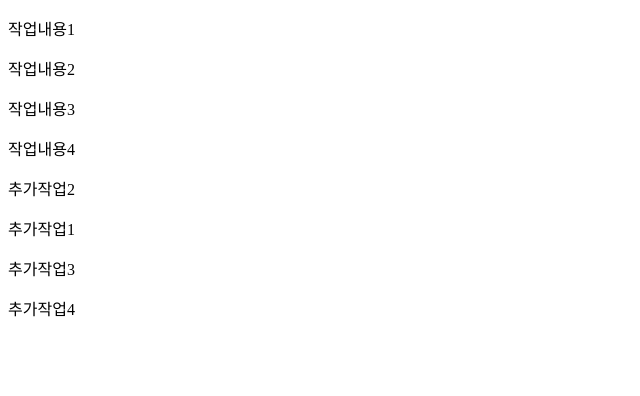
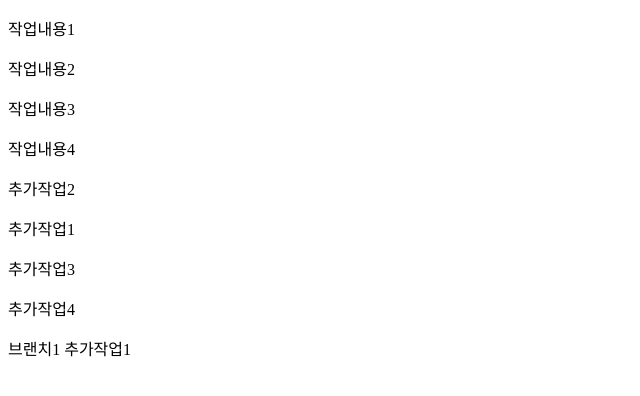
Before and after one commit to yremot/project, a plain HTML site: page index.html in a window 1280 px wide. Shown: the whole page, without its empty margins (0-640 px from the left). Drawn offline with Linux system fonts and the light colour scheme.

Commit message:
branch1_work1

```diff
--- a/index.html
+++ b/index.html
@@ -14,5 +14,6 @@
     <p>추가작업1</p>
     <p>추가작업3</p>
     <p>추가작업4</p>
+    <p>브랜치1 추가작업1</p>
 </body>
 </html>
```
